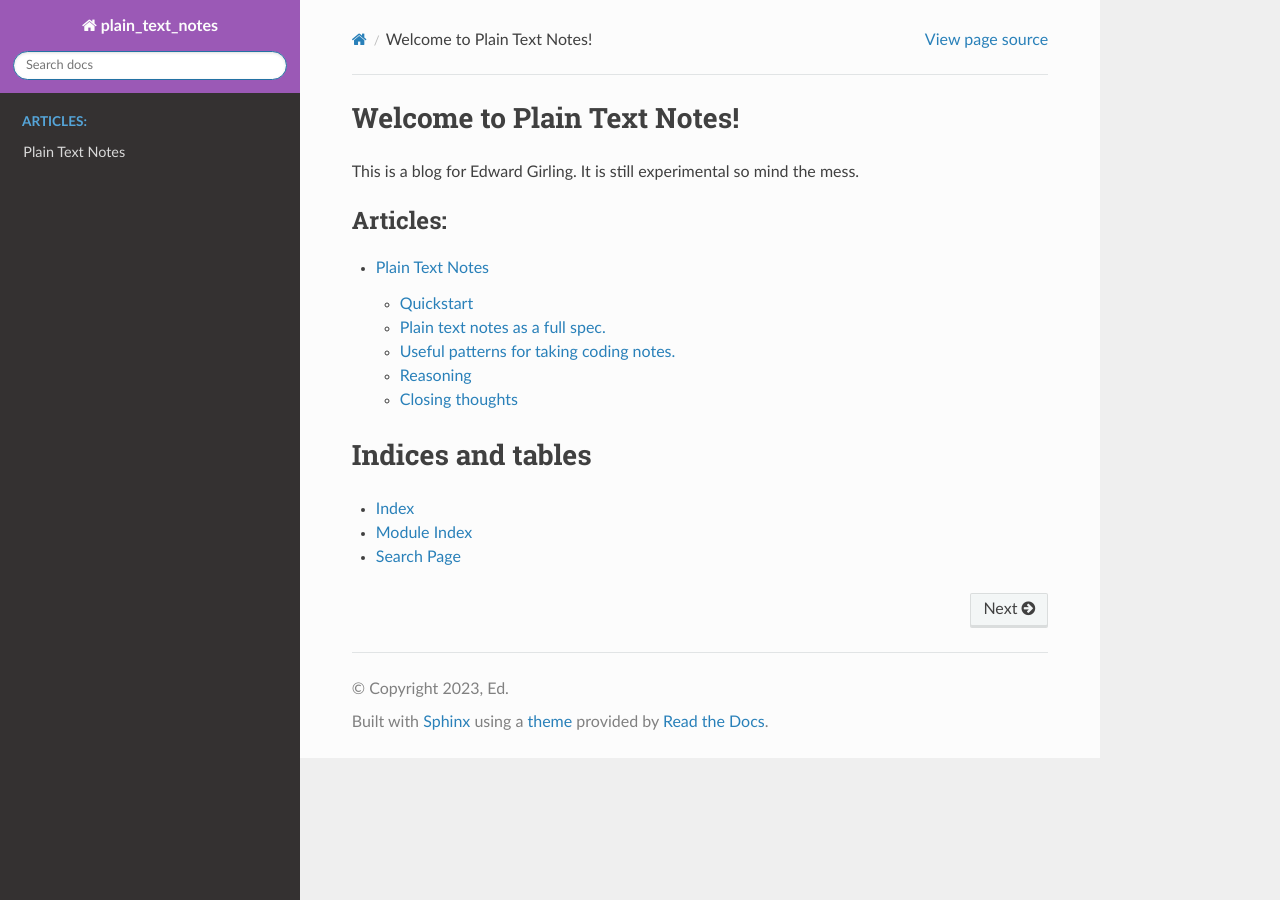
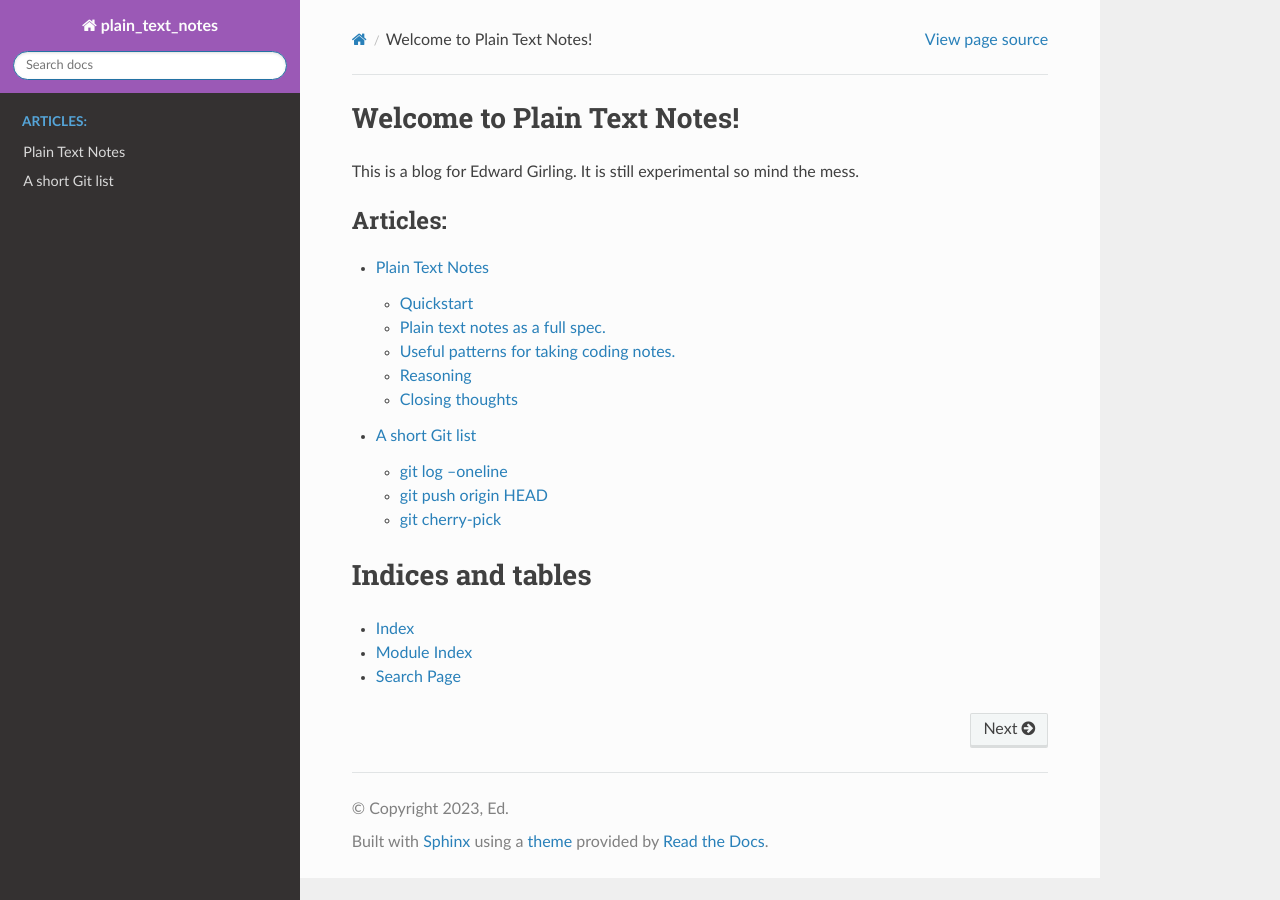
Before and after one commit to Rowlando13/plain-text-notes, a Sphinx documentation site: the page built from docs/source/index.rst, in a window 1280 px wide. Built offline with Sphinx 7.4.7 and the Read the Docs theme 2.0.0, drawn with Linux system fonts in a browser that asks for light colours; some of the changed lines change nothing that is shown.

Commit message:
Start a short Git list.

```diff
--- /dev/null
+++ b/docs/source/general/a_small_git.rst
@@ -0,0 +1,31 @@
+.. a_small_git
+
+A short Git list
+============================================
+
+Apologies for the many typos. This page is still under construction.
+
+A short list of git commands to make everyday workflows easier.
+
+git log --oneline
+-------------------
+
+.. code-block:: text
+
+    >  git log --oneline
+    84a36ce (HEAD -> master, origin/master) Finished plain text notes.
+    1d01377 Finish all but the closing.
+    5d66115 Edited some more.
+    2a9081b Rewrite a few sections.
+    7e7c1ff Fix some typos.
+    06e6241 Fix typos.
+
+One commit per line.
+
+git push origin HEAD
+-----------------------
+Shorter alternative to git push origin <BRANCH_NAME>
+
+git cherry-pick
+-----------------------
+sdfjksf
--- a/docs/source/index.rst
+++ b/docs/source/index.rst
@@ -1,7 +1,4 @@
-.. plain_text_notes documentation master file, created by
-   sphinx-quickstart on Mon Sep  4 18:32:22 2023.
-   You can adapt this file completely to your liking, but it should at least
-   contain the root `toctree` directive.
+.. plain_text_notes
 
 Welcome to Plain Text Notes!
 ============================================
@@ -13,6 +10,7 @@ This is a blog for Edward Girling. It is still experimental so mind the mess.
    :caption: Articles:
 
    general/plain_text_notes
+   general/a_small_git
 
 
 Indices and tables
```
